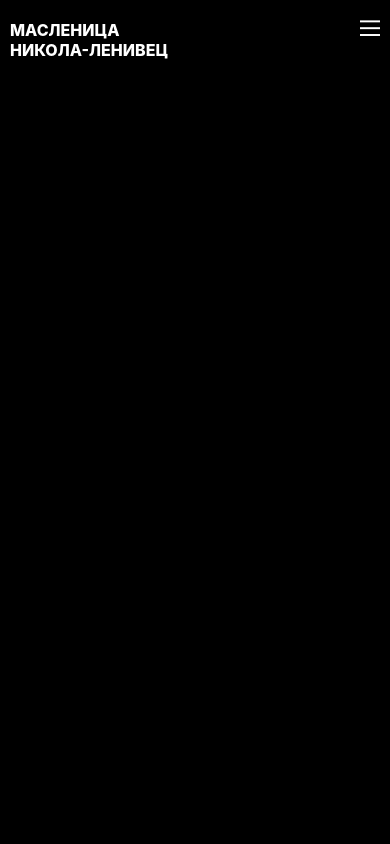
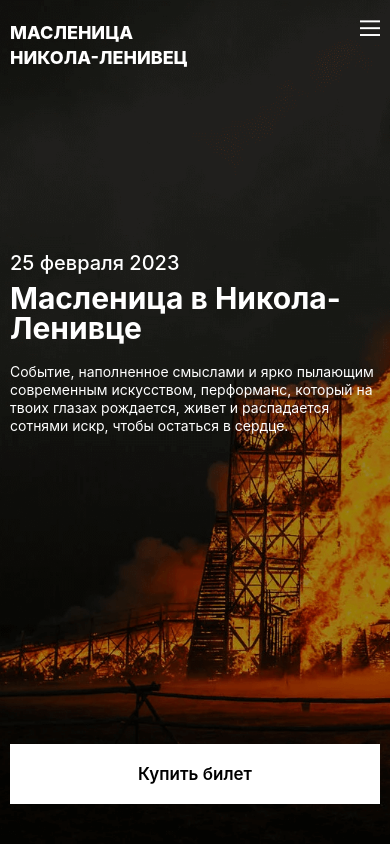
Before and after one commit to forst09/maslenitsa, a website: page src/index.html in a window 390 px wide. Drawn offline with nearby package versions, Linux system fonts and the light colour scheme; files that its build step writes are made by us from their sources.

Commit message:
main mobile

```diff
--- a/gulp/version.json
+++ b/gulp/version.json
@@ -1,3 +1,3 @@
 {
-    "main": "20230216223418"
+    "main": "20230218193011"
 }
--- a/src/index.html
+++ b/src/index.html
@@ -7,8 +7,27 @@
 
 <body>
     @@include('html/header.html',{})
-    <main>
+
+    <main class="main">
+        <div class="main__bg">
+            <img src="img/main/main-bg.jpeg" alt="main background">
+        </div>
+        <div class="main__info">
+            <div class="wrapper main__info-wrapper">
+                <div class="main__date">25 февраля 2023</div>
+                <h1>Масленица в Никола-Ленивце</h1>
+                <div class="text text--white">
+                    <p>Событие, наполненное смыслами и ярко пылающим современным искусством, перформанс, который на
+                        твоих
+                        глазах рождается, живет и распадается сотнями искр, чтобы остаться в сердце.</p>
+                </div>
+                <div class="btn__wrapper main-btn__wrapper">
+                    <a href="javascript:void(0)" class="btn">Купить билет</a>
+                </div>
+            </div>
+        </div>
     </main>
+
     @@include('html/footer.html',{})
     <script src="js/app.js"></script>
 </body>
--- a/src/scss/fonts.scss
+++ b/src/scss/fonts.scss
@@ -27,3 +27,9 @@
     font-family: 'Inter', sans-serif;
     src: url('../fonts/Inter-Bold.ttf');
 }
+
+@font-face {
+    font-weight: 800;
+    font-family: 'Inter', sans-serif;
+    src: url('../fonts/Inter-ExtraBold.ttf');
+}
--- a/src/scss/style.scss
+++ b/src/scss/style.scss
@@ -17,6 +17,14 @@ body {
 
 }
 
+h1 {
+    margin-bottom: 20px;
+    color: var(--white);
+    font-weight: 700;
+    font-size: 30px;
+    line-height: 30px;
+}
+
 .wrapper {
     padding: 0 10px;
 }
@@ -30,12 +38,39 @@ body {
     color: var(--white);
     text-transform: uppercase;
     max-width: 178px;
+    font-size: 18px;
+    line-height: 25px;
+}
+
+.text {
+    font-size: 14px;
+    line-height: 18px;
+
+    &--white {
+        color: var(--white);
+    }
+}
+
+.btn {
+    display: block;
+    background-color: var(--white);
+    text-align: center;
+    padding: 18px;
+    font-weight: 600;
+    font-size: 17px;
+    line-height: 24px;
 }
 
 /*end common*/
 
 /*header*/
 .header {
+    position: fixed;
+    left: 0;
+    top: 0;
+    width: 100%;
+    z-index: 10;
+    max-width: 100vw;
     padding-top: 20px;
 }
 
@@ -57,3 +92,64 @@ body {
 }
 
 /*end header*/
+
+/*main*/
+
+.main {
+    position: relative;
+    width: 100vw;
+    height: 100vh;
+}
+
+.main__date {
+    margin-bottom: 10px;
+    font-weight: 500;
+    color: var(--white);
+    font-size: 20px;
+    line-height: 20px;
+}
+
+.main__bg {
+    position: absolute;
+    left: 0;
+    top: 0;
+    width: 100%;
+    height: 100%;
+    z-index: -1;
+    overflow: hidden;
+
+    img {
+        width: auto;
+        height: 100%;
+        transform: translateX(-17%);
+    }
+
+    &::after {
+        content: '';
+        position: absolute;
+        display: block;
+        width: 100%;
+        height: 100%;
+        left: 0;
+        top: 0;
+        background-color: rgba($color: #000000, $alpha: 0.3);
+    }
+}
+
+.main__info {
+    padding-top: 30vh;
+    height: 100%;
+}
+
+.main__info-wrapper {
+    display: flex;
+    flex-direction: column;
+    height: 100%;
+    padding-bottom: 40px;
+}
+
+.main-btn__wrapper {
+    margin-top: auto;
+}
+
+/*end main*/
```
Also changed, not shown: dist/css/fonts.css, dist/css/style.css, dist/img/main/main-bg.jpeg (added), dist/img/main/main-bg.png (added), dist/index.html, src/img/main/main-bg.jpeg (added).
